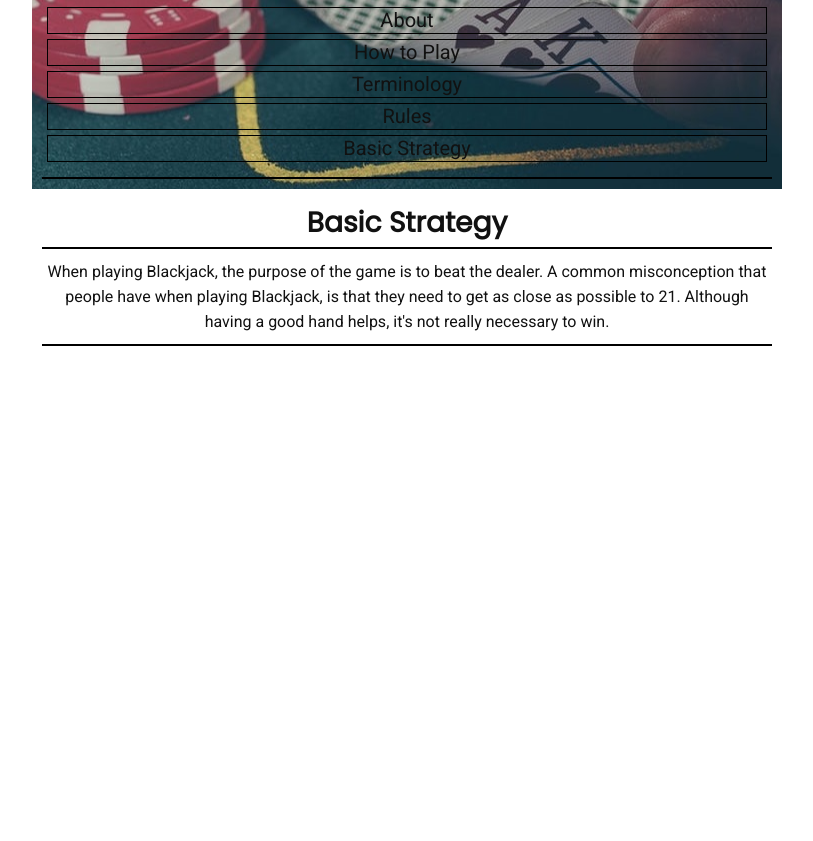
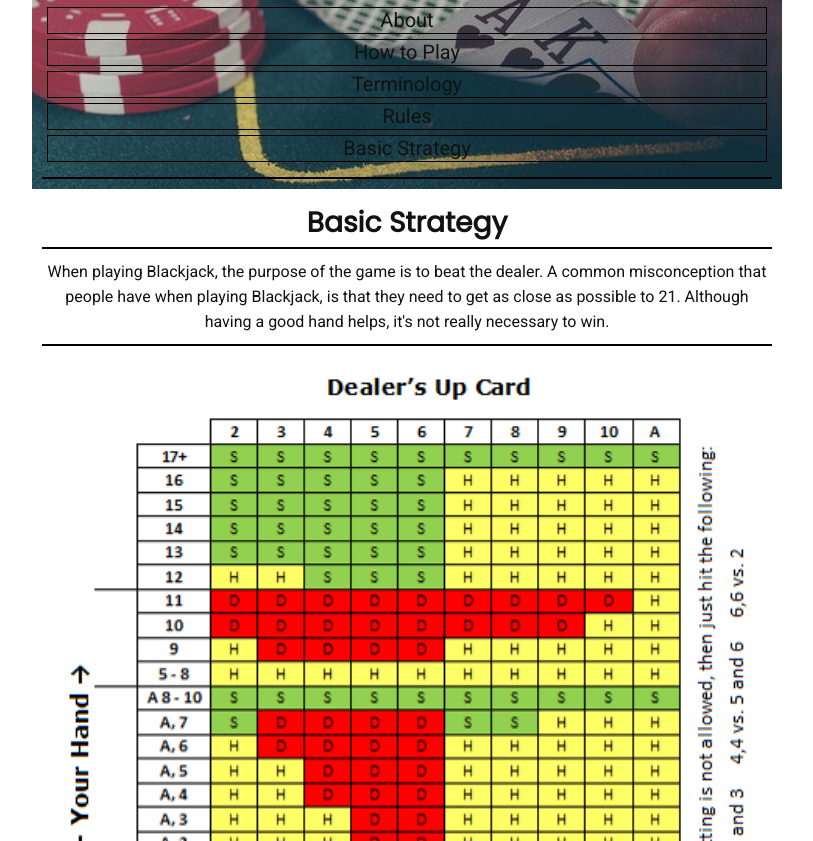
Before and after one commit to KevinTou/casino, a plain HTML site: page src/basicstrategy.html in a window 1280 px wide. Shown: the part 111-952 px from the top of the page, without its empty margins (233-1046 px from the left). Before the commit the page ends 800 px from the top, so only its background shows below. Drawn offline with Linux system fonts and the light colour scheme.

Commit message:
Included basic strategy image

```diff
--- a/src/basicstrategy.html
+++ b/src/basicstrategy.html
@@ -44,6 +44,7 @@
         <p>When playing Blackjack, the purpose of the game is to beat the dealer. A common misconception that people
           have when playing Blackjack, is that they need to get as close as possible to 21. Although having a good hand
           helps, it's not really necessary to win.</p>
+        <img src="/img/basic-strategy.png" alt="Blackjack Basic Strategy">
       </section>
     </article>
   </main>
```
